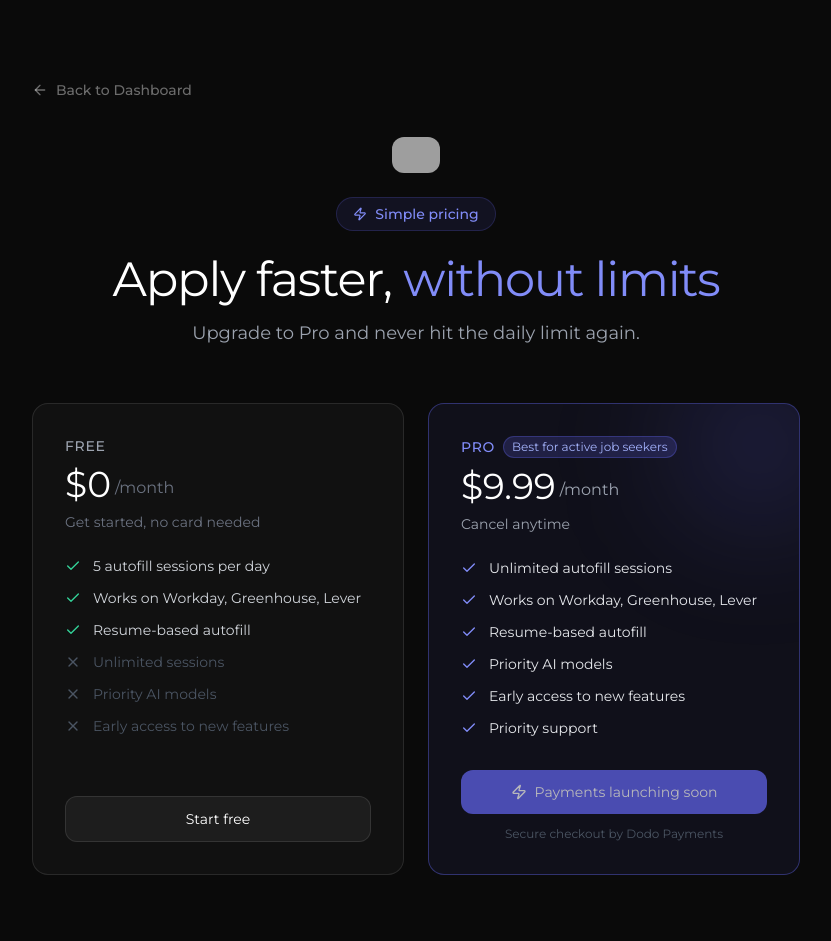
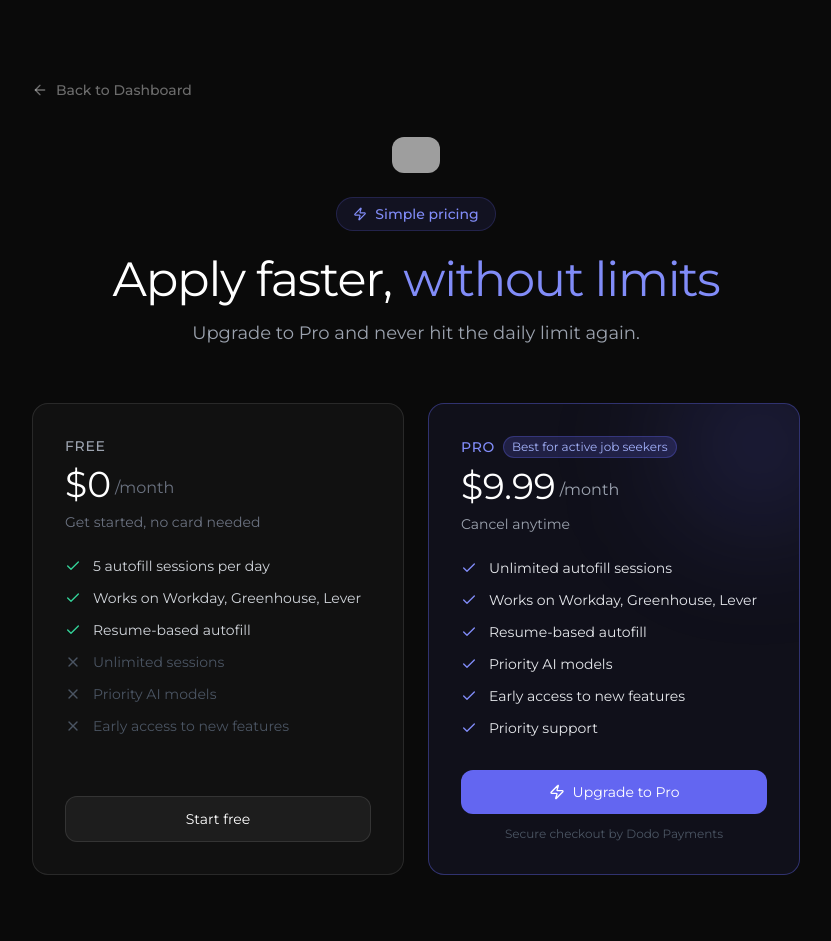
Before and after one commit to Hemang-05/Job_hunt_easy, a Next.js app in the folder dashboard/: page /pricing in a window 1280 px wide. Shown: the top 941 px of the page, without its empty margins (224-1055 px from the left). Built offline with nearby package versions, Linux system fonts and the light colour scheme; no server answers; grey boxes are pictures that could not be loaded.

Commit message:
Enable Dodo Payments checkout button on Pricing page

```diff
--- a/dashboard/app/pricing/PricingClient.tsx
+++ b/dashboard/app/pricing/PricingClient.tsx
@@ -205,12 +205,11 @@ export default function PricingClient({ initialUser, initialPlan }: PricingClien
 
           <button
             onClick={handleUpgrade}
-            disabled={true}
-            style={{ opacity: 0.7 }}
-            className="w-full rounded-xl py-3 text-sm font-600 bg-indigo-500 text-white flex items-center justify-center gap-2 cursor-not-allowed"
+            disabled={loading}
+            className="w-full rounded-xl py-3 text-sm font-600 bg-indigo-500 text-white flex items-center justify-center gap-2 hover:bg-indigo-600 transition-colors disabled:opacity-70 disabled:cursor-not-allowed"
           >
             <Zap className="w-4 h-4" />
-            Payments launching soon
+            {loading ? 'Starting checkout...' : isPro ? 'Manage Subscription' : 'Upgrade to Pro'}
           </button>
 
           <p className="text-center text-gray-600 text-xs mt-3">
```
